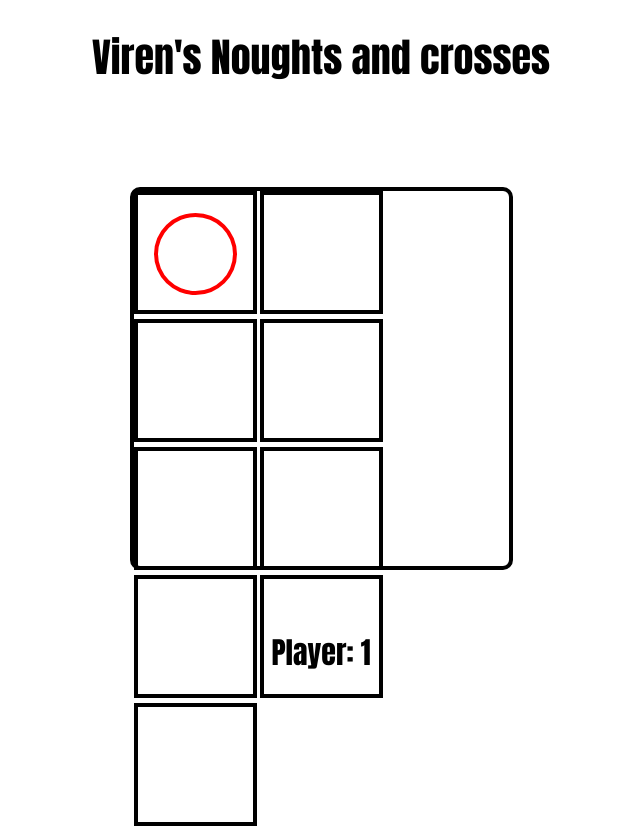
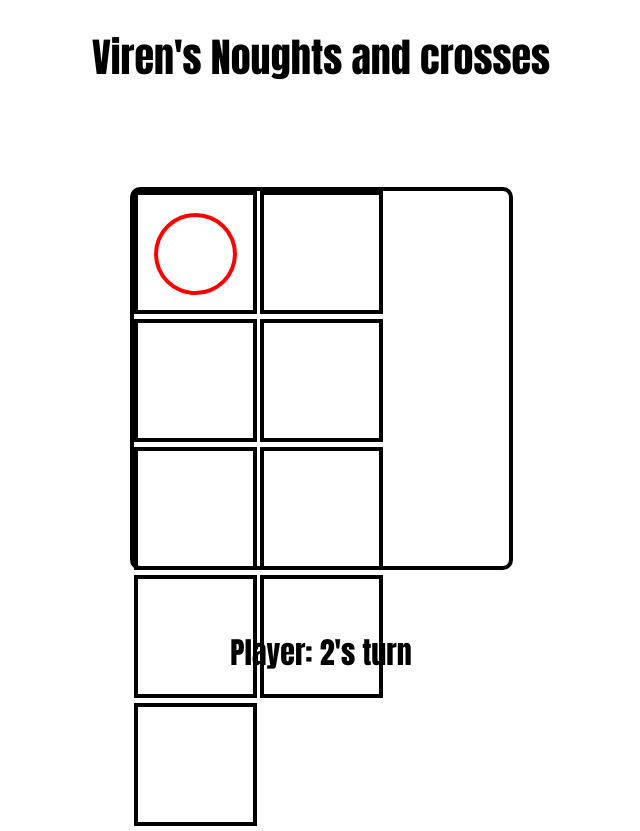
Before and after one commit to VMistry/Noughts_and_crosses, a plain HTML site: page index.html in a window 1280 px wide. Both pictures are taken after a click on the element 514 px from the left and 252 px from the top of the page. Shown: the whole page, without its empty margins (319-959 px from the left). Drawn offline with nearby package versions, Linux system fonts and the light colour scheme.

Commit message:
text h2 can be updated

```diff
--- a/index.html
+++ b/index.html
@@ -36,7 +36,7 @@
         <div class="innerSquare"></div>
       </div>
     </div>
-    <h2>Player: 1</h2>
+    <h2>Player: <span id="updatingTXT">1 turn</span></h2>
     <script src="https://code.jquery.com/jquery-3.3.1.min.js" integrity="sha256-FgpCb/KJQlLNfOu91ta32o/NMZxltwRo8QtmkMRdAu8=" crossorigin="anonymous"></script>
     <script type="text/javascript" src="js/index.js"></script>
   </body>
--- a/js/index.js
+++ b/js/index.js
@@ -50,9 +50,9 @@ divSquare.on('click', function(){
       divInnerSquare.addClass('circle2');
       turnCount = 1;
     }
+    $('#updatingTXT').text(turnCount + "'s turn");
   }
   else{
-
+    $('#updatingTXT').text(turnCount + "'s turn (Square already selected)");
   }
-
 })
```
